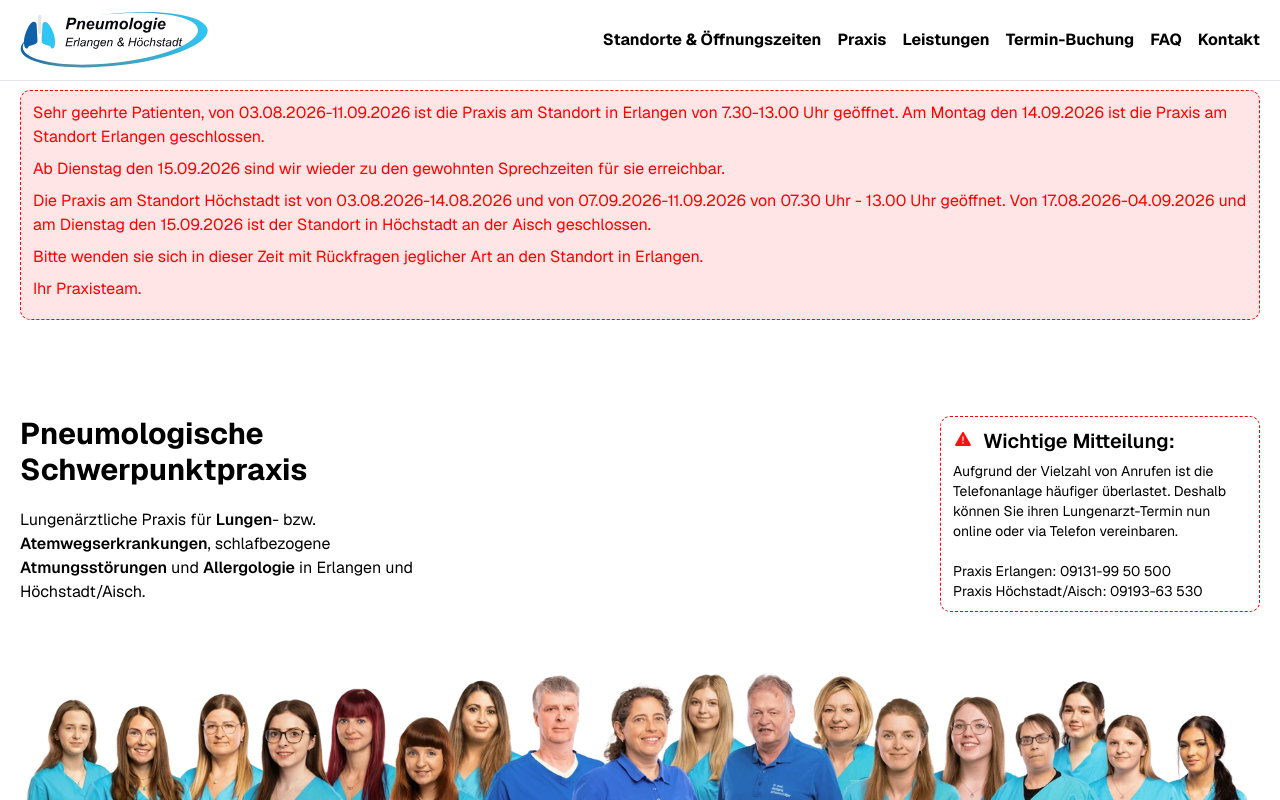
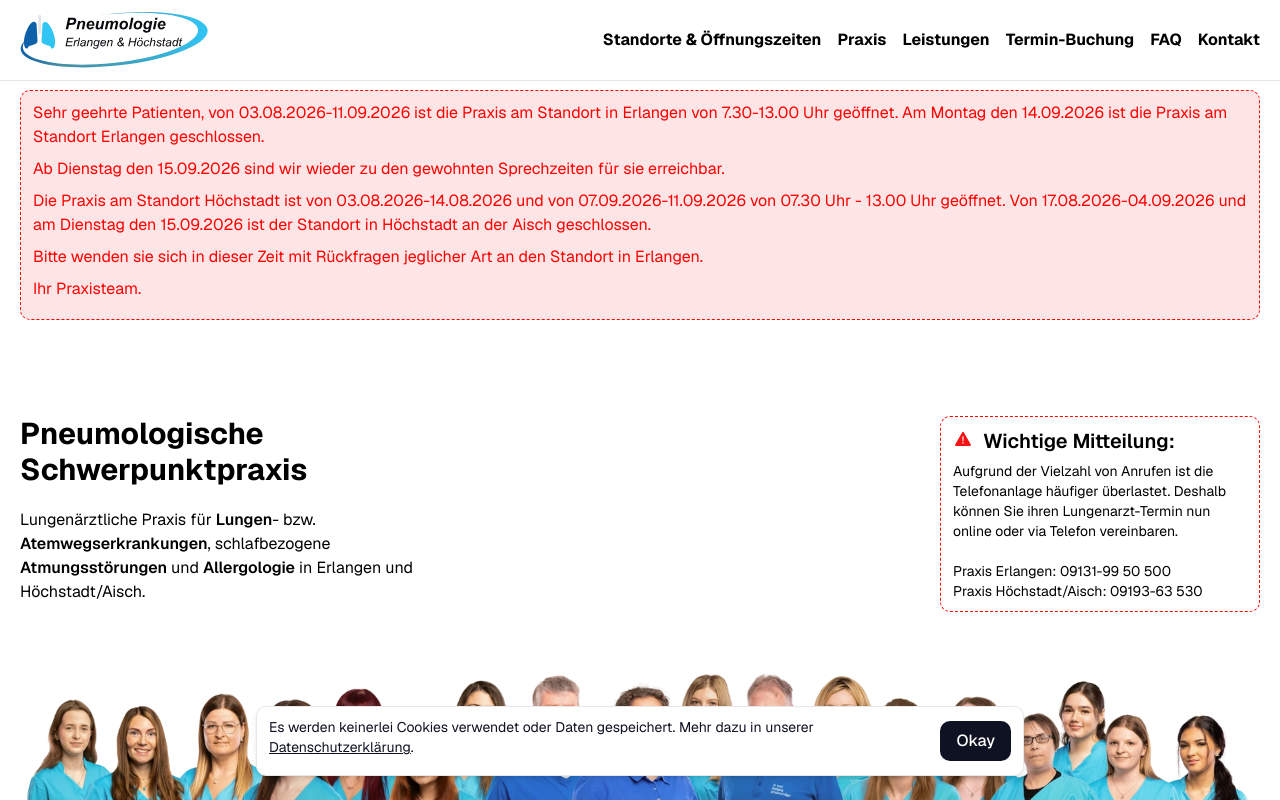
Before and after one commit to pneumology/pneumo-web, a Next.js app: page / in a window 1280 px wide. Shown: the top 800 px of the page. Built offline with nearby package versions, Linux system fonts and the light colour scheme.

Commit message:
Einige Anpassungen, hoffentlich läuft die Bude gleich noch xD
(No) Cookie Banner & Impressum & Global.css anpassungen (Letztere vlt dumm?) & ES5 auf ES6 hochgeschoben (evtl. auch dumm?!)

```diff
--- a/src/app/impressum/page.tsx
+++ b/src/app/impressum/page.tsx
@@ -69,6 +69,10 @@ const Impressum = () => {
                 <p>Trotz sorgfältiger inhaltlicher Kontrolle übernehmen wir keine Haftung für die Inhalte externer Links. Für den Inhalt der verlinkten Seiten sind ausschließlich deren Betreiber verantwortlich. Ebenfalls wird keine Haftung für die Richtigkeit, Vollständigkeit und Aktualität der bereitgestellten Informationen übernommen.</p>
                 <br />
                 <p>Alle auf dieser Website veröffentlichten Beiträge und Abbildungen sind urheberrechtlich geschützt. Jede vom Urheberrechtsgesetz nicht zugelassene Verwertung bedarf vorheriger schriftlicher Zustimmung. Dies gilt insbesondere für Vervielfältigung, Bearbeitung, Übersetzung, Einspeicherung, Verarbeitung bzw. Wiedergabe von Inhalten in Datenbanken oder anderen elektronischen Medien und Systemen.</p>
+                <br />
+                <h2 className="font-medium">Streitbeilegungsverfahren</h2>
+                <p>Die Praxis ist nicht zum Streitbeilegungsverfahren verpflichtet und nimmt nicht daran teil.</p>
+                <br />
             </div>
         </div>
         <Footer mini />
--- a/src/app/layout.tsx
+++ b/src/app/layout.tsx
@@ -3,6 +3,7 @@ import "./globals.css";
 import Navbar from "./navbar";
 import { GeistSans } from "geist/font/sans";
 import Head from "next/head";
+import CookieBanner from "@/components/cookieBanner";
 
 /*
 <meta property="og:title" content="Lungenarzt Erlangen & Höchstadt" />
@@ -62,6 +63,7 @@ export default function RootLayout({
             <body className={GeistSans.className}>
                 <Navbar />
                 {children}
+                <CookieBanner />
             </body>
         </html>
     );
--- /dev/null
+++ b/src/components/cookieBanner.tsx
@@ -0,0 +1,43 @@
+"use client";
+import { useState } from "react";
+import Link from "next/link";
+
+export default function CookieBanner() {
+    // purely informational: no localStorage or persistent side-effects
+    const [visible, setVisible] = useState(true);
+
+    function accept() {
+        // only hide for this session (no storage)
+        setVisible(false);
+    }
+
+    if (!visible) return null;
+
+    return (
+        <div className="fixed bottom-6 left-0 right-0 flex justify-center z-50">
+            <div className="max-w-3xl mx-4 bg-white border rounded px-3 py-2.5 w-full mt-2.5 shadow-md text-black">
+                <div className="grid grid-cols-[1fr_auto] gap-x-3 items-center">
+                    <div className="flex-1 text-sm">
+                        <p className="mb-2">
+                            Es werden keinerlei Cookies verwendet oder Daten gespeichert.
+                            Mehr dazu in unserer{' '}
+                            <Link href="/datenschutz" className="underline">
+                                Datenschutzerklärung
+                            </Link>
+                            .
+                        </p>
+                    </div>
+
+                    <div className="flex-shrink-0">
+                        <button
+                            onClick={accept}
+                            className="bg-black text-white px-4 py-2 rounded font-medium"
+                        >
+                            Okay
+                        </button>
+                    </div>
+                </div>
+            </div>
+        </div>
+    );
+}
--- a/tsconfig.json
+++ b/tsconfig.json
@@ -1,6 +1,6 @@
 {
   "compilerOptions": {
-    "target": "es5",
+    "target": "es6",
     "lib": ["dom", "dom.iterable", "esnext"],
     "allowJs": true,
     "skipLibCheck": true,
```
Also changed, not shown: src/types/globals.d.ts (added, +7 -0 lines).
